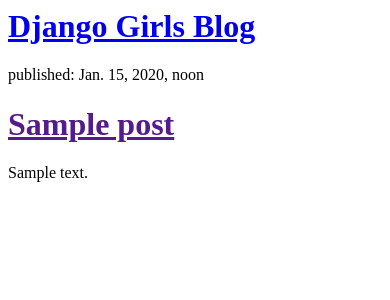
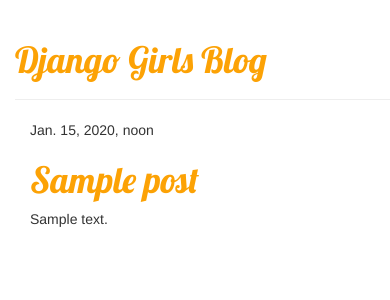
Before and after one commit to alextym/my-first-blog, a Django app: template blog/templates/blog/post_list.html in a window 390 px wide. Shown: the top 300 px of the page. Run offline with Django 3.2, Linux system fonts and the light colour scheme; the template is opened without the code that fills it: values that come from a table or form of the project are taken from there, others are empty; tables that the repository leaves empty hold one stand-in row (values such as "Sample post"); some libraries are stand-ins or nearby versions.

Commit message:
Added view and template for detailed blog post as well as CSS for the site.

```diff
--- /dev/null
+++ b/blog/static/css/blog.css
@@ -0,0 +1,7 @@
+h1 a {
+    color: #FCA205;
+    font-family: 'Lobster';
+}
+body {
+    padding-left: 15px;
+}
--- /dev/null
+++ b/blog/templates/blog/base.html
@@ -0,0 +1,23 @@
+{% load staticfiles %}
+<html>
+    <head>
+        <title>Django Girls blog</title>
+        <link rel="stylesheet" href="//maxcdn.bootstrapcdn.com/bootstrap/3.2.0/css/bootstrap.min.css">
+        <link rel="stylesheet" href="//maxcdn.bootstrapcdn.com/bootstrap/3.2.0/css/bootstrap-theme.min.css">
+        <link href='//fonts.googleapis.com/css?family=Lobster&subset=latin,latin-ext' rel='stylesheet' type='text/css'>
+        <link rel="stylesheet" href="{% static 'css/blog.css' %}">
+    </head>
+    <body>
+    <div class="page-header">
+        <h1><a href="/">Django Girls Blog</a></h1>
+    </div>
+    <div class="content container">
+        <div class="row">
+            <div class="col-md-8">
+            {% block content %}
+            {% endblock %}
+            </div>
+        </div>
+    </div>
+</body>
+</html>
--- a/blog/templates/blog/post_list.html
+++ b/blog/templates/blog/post_list.html
@@ -1,18 +1,13 @@
-<html>
-    <head>
-        <title>Django Girls blog</title>
-    </head>
-    <body>
-        <div>
-    <h1><a href="/">Django Girls Blog</a></h1>
-</div>
+{% extends 'blog/base.html' %}
 
-{% for post in posts %}
-    <div>
-        <p>published: {{ post.published_date }}</p>
-        <h1><a href="">{{ post.title }}</a></h1>
-        <p>{{ post.text|linebreaks }}</p>
-    </div>
-{% endfor %}
-    </body>
-</html>
+{% block content %}
+    {% for post in posts %}
+        <div class="post">
+            <div class="date">
+                {{ post.published_date }}
+            </div>
+            <h1><a href="{% url 'post_detail' pk=post.pk %}">{{ post.title }}</a></h1>
+            <p>{{ post.text|linebreaks }}</p>
+        </div>
+    {% endfor %}
+{% endblock content %}
--- a/blog/urls.py
+++ b/blog/urls.py
@@ -1,6 +1,7 @@
-from django.conf.urls import url
+from django.conf.urls import include, url
 from . import views
 
 urlpatterns = [
     url(r'^$', views.post_list, name='post_list'),
+    url(r'^post/(?P<pk>[0-9]+)/$', views.post_detail, name='post_detail'),
 ]
```
Also changed, not shown: blog/templates/blog/post_detail.html (added, +13 -0 lines), blog/views.py (+6 -1 lines).
